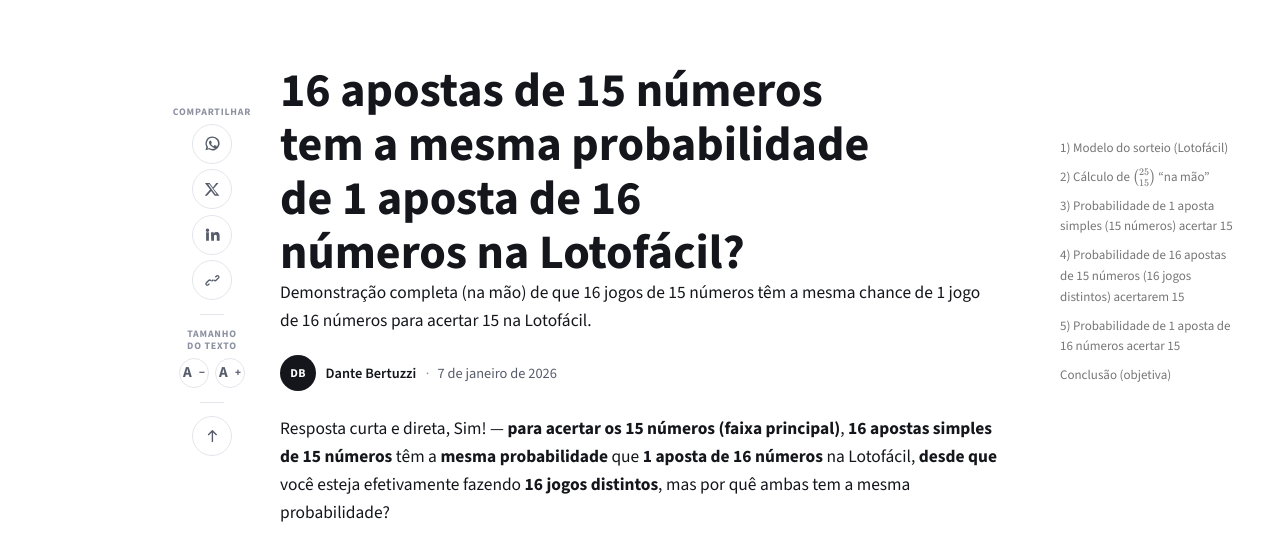
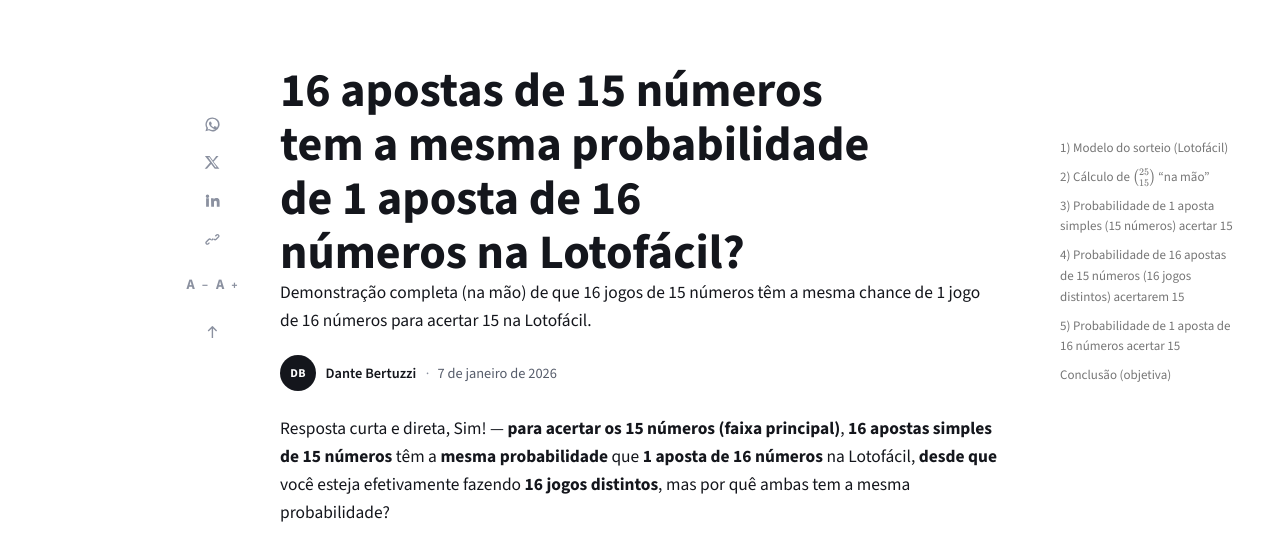
Before and after one commit to morrisonkuhlsen/morrisonkuhlsen, a Jekyll site: the page built from _posts/2026-01-07-lotofacil-probabilidade.md, in a window 1280 px wide. Shown: the part 152-697 px from the top of the page. Built offline with Jekyll 4.4.1, drawn with Linux system fonts in a browser that asks for light colours; comment, search, counter and statistics services are not loaded.

Commit message:
style: deixa a barra de ações só com ícones
Saem os rótulos "Compartilhar" e "Tamanho do texto" e os filetes
separadores; os botões perdem a borda e ganham fundo só no hover. O nome de
cada ação continua no title e no aria-label, então nada se perde para leitor
de tela. Altura cai de 350px para 244px.

Co-Authored-By: Claude Opus 5 <noreply@anthropic.com>

```diff
--- a/_includes/post-rail.html
+++ b/_includes/post-rail.html
@@ -20,8 +20,6 @@
 {%- endif -%}
 
 <div class="rail" data-rail>
-  <p class="rail__label">{{ t_share }}</p>
-
   <a class="rail__btn" title="WhatsApp" aria-label="WhatsApp" target="_blank" rel="noopener"
      href="https://api.whatsapp.com/send?text={{ titulo }}%20-%20{{ url | url_encode }}">
     <svg aria-hidden="true"><use href="#i-whatsapp"></use></svg>
@@ -44,10 +42,6 @@
     <svg class="rail__icon-done" aria-hidden="true"><use href="#i-check"></use></svg>
   </button>
 
-  <hr class="rail__sep">
-
-  <p class="rail__label">{{ t_size }}</p>
-
   <div class="rail__sizes" role="group" aria-label="{{ t_size }}">
     <button class="rail__btn rail__btn--text" type="button" data-rail-font="-1"
             title="{{ t_smaller }}" aria-label="{{ t_smaller }}">A<span>−</span></button>
@@ -55,8 +49,6 @@
             title="{{ t_bigger }}" aria-label="{{ t_bigger }}">A<span>+</span></button>
   </div>
 
-  <hr class="rail__sep">
-
   <button class="rail__btn" type="button" data-rail-top
           title="{{ t_top }}" aria-label="{{ t_top }}">
     <svg aria-hidden="true"><use href="#i-arrow-up"></use></svg>
--- a/_sass/_prose.scss
+++ b/_sass/_prose.scss
@@ -369,34 +369,25 @@ mjx-container[display="true"] {
   display: flex;
   flex-direction: column;
   align-items: center;
-  gap: 0.35rem;
+  gap: 0.15rem;
   width: 3.5rem;
 }
 
-.rail__label {
-  font-size: 0.62rem;
-  font-weight: 700;
-  letter-spacing: 0.08em;
-  text-transform: uppercase;
-  color: var(--ink-faint);
-  text-align: center;
-  line-height: 1.2;
-}
-
+/* Só ícones: o nome de cada ação vive no title e no aria-label, então nada
+   se perde para leitor de tela nem para quem passa o cursor. */
 .rail__btn {
   display: grid;
   place-items: center;
-  width: 2.5rem;
-  height: 2.5rem;
-  border: 1px solid var(--line);
+  width: 2.25rem;
+  height: 2.25rem;
+  border: 0;
   border-radius: 50%;
-  color: var(--ink-soft);
+  color: var(--ink-faint);
   text-decoration: none;
-  transition: border-color 0.2s, color 0.2s, background-color 0.2s;
+  transition: color 0.2s, background-color 0.2s;
 }
 
 .rail__btn:hover {
-  border-color: var(--ink);
   color: var(--ink);
   background: var(--paper-alt);
 }
@@ -404,7 +395,7 @@ mjx-container[display="true"] {
 .rail__btn svg { width: 1.05rem; height: 1.05rem; fill: currentColor; }
 
 .rail__btn--text {
-  font-size: 0.95rem;
+  font-size: 0.9rem;
   font-weight: 700;
   line-height: 1;
   gap: 0.05rem;
@@ -413,15 +404,14 @@ mjx-container[display="true"] {
 
 .rail__btn--text span { font-size: 0.7rem; }
 
-.rail__sizes { display: flex; gap: 0.35rem; }
-.rail__sizes .rail__btn { width: 1.9rem; height: 1.9rem; }
+/* Um respiro separa compartilhar de ler, sem precisar de filete. */
+.rail__sizes {
+  display: flex;
+  gap: 0.1rem;
+  margin-block: 0.75rem;
+}
 
-.rail__sep {
-  width: 1.5rem;
-  margin: 0.5rem 0;
-  border: 0;
-  border-top: 1px solid var(--line);
-}
+.rail__sizes .rail__btn { width: 1.75rem; height: 1.75rem; }
 
 /* O ícone de confirmação só aparece depois de copiar. */
 .rail__icon-done { display: none; }
```
